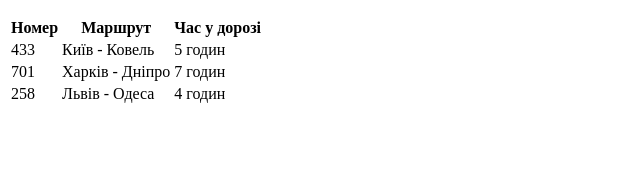
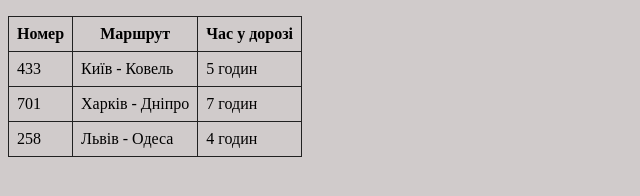
Before and after one commit to Alex8LSM/Test, a plain HTML site: page index.html in a window 1280 px wide. Shown: the whole page, without its empty margins (0-640 px from the left). Drawn offline with Linux system fonts and the light colour scheme.

Commit message:
Return css

```diff
--- /dev/null
+++ b/css/style.css
@@ -0,0 +1,18 @@
+body {
+  background-color: #c7c2c2d6;
+}
+.schedule-body > tr > td:hover {
+  background-color: tomato;
+  color: white;
+}
+
+/* Оформлення таблиці */
+.schedule {
+  border-collapse: collapse;
+}
+
+.schedule th,
+.schedule td {
+  padding: 8px;
+  border: 1px solid #212121;
+}
--- a/index.html
+++ b/index.html
@@ -4,7 +4,7 @@
     <meta charset="UTF-8" />
     <meta http-equiv="X-UA-Compatible" content="IE=edge" />
     <meta name="viewport" content="width=device-width, initial-scale=1.0" />
-    <title>Document</title>
+    <title>Table</title>
     <link rel="stylesheet" href="./css/style.css" />
   </head>
   <body>
```
